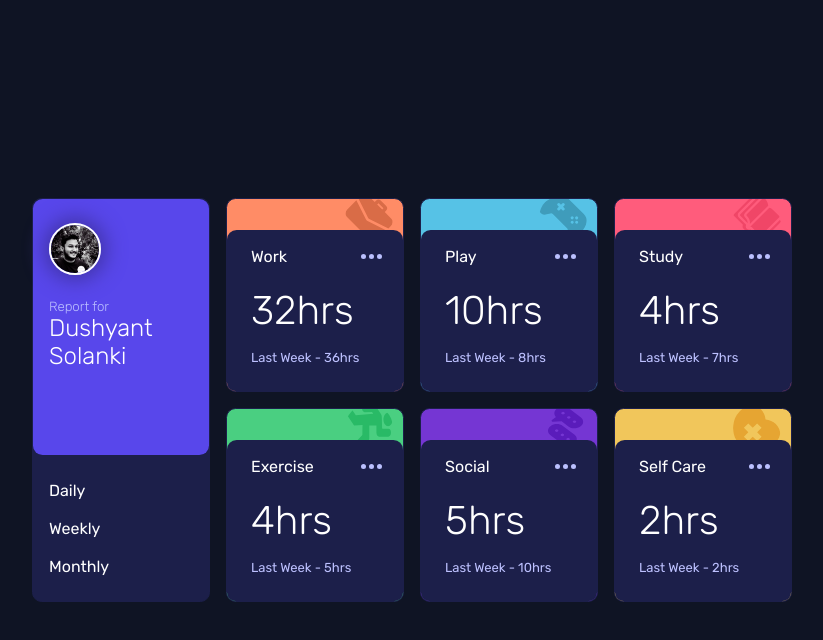
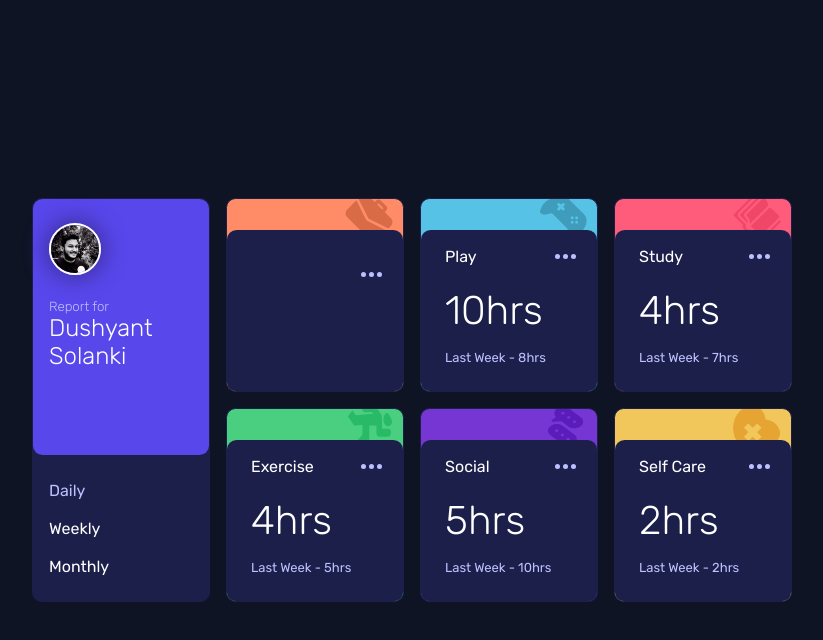
Before and after one commit to dushyantsolanki/time-tracking-dashboard-main, a plain HTML site: page index.html in a window 1280 px wide. Both pictures are taken after a click on the link "Daily". Shown: the whole page, without its empty margins (228-1051 px from the left). Drawn offline with Linux system fonts and the light colour scheme.

Commit message:
JavaScript Button Logic

```diff
--- a/index.html
+++ b/index.html
@@ -53,7 +53,7 @@
       <div class="text">
 
         <div class="up1">
-          <div class="title">Work
+          <div id="a1" class="title">Work
           </div>
           <div class="omfo">
             <svg width="21" height="5" xmlns="http://www.w3.org/2000/svg">
@@ -65,11 +65,11 @@
         </div>
 
         <div class="hour">
-          <h2>32hrs </h2>
+          <h2 id="a2">32hrs </h2>
         </div>
 
         <div class="record">
-          <p>Last Week - 36hrs</p>
+          <p id="a3">Last Week - 36hrs</p>
         </div>
 
       </div>
--- a/script.js
+++ b/script.js
@@ -0,0 +1,16 @@
+let b = document.getElementsByTagName("a")[0];
+
+b.addEventListener("click", (e) => {
+
+    // color set when we click
+
+  b.style.color = "hsl(236, 100%, 87%)";
+
+//   innerHTML added
+
+a1.innerHTML=""
+a2.innerHTML=""
+a3.innerHTML=""
+
+
+});
```
